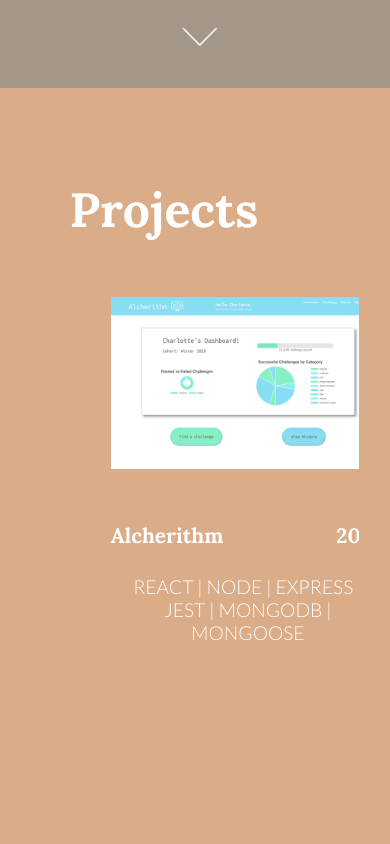
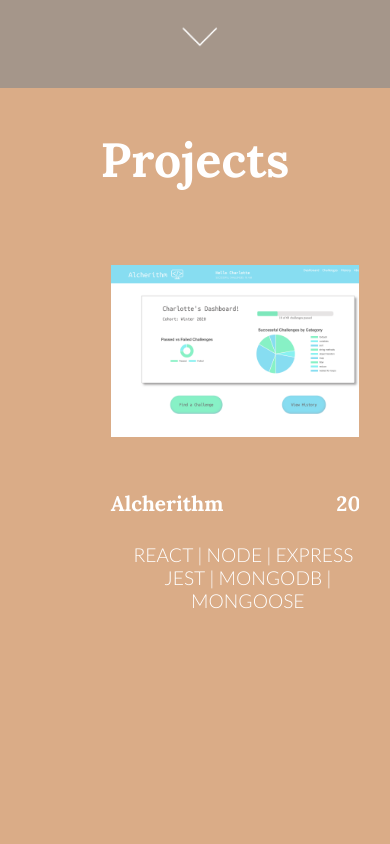
Before and after one commit to DannieSchu/portfolio, a React app: page / in a window 390 px wide. Shown: the part 1600-2444 px from the top of the page. Built offline with nearby package versions, Linux system fonts and the light colour scheme.

Commit message:
center page headings on mobile

```diff
--- a/src/components/PageHeading/PageHeading.css
+++ b/src/components/PageHeading/PageHeading.css
@@ -4,4 +4,11 @@
   right: 8%;
   text-align: right;
   margin: 2rem;
+
+  @media only screen and (max-width: 768px) {
+    text-align: center;
+    right: 0;
+    top: 3%;
+    margin: 1rem;
+  }
 }
--- a/src/styles/type.css
+++ b/src/styles/type.css
@@ -54,10 +54,6 @@
 
   .pageHeading {
     font-size: 3rem;
-    text-align: center;
-    right: 0;
-    top: 3%;
-    margin: 1rem;
   }
 
   .subheading {
```
